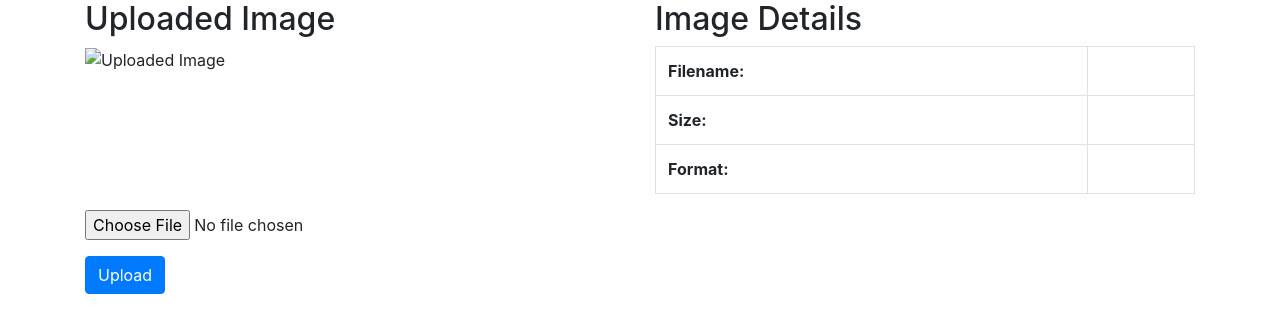
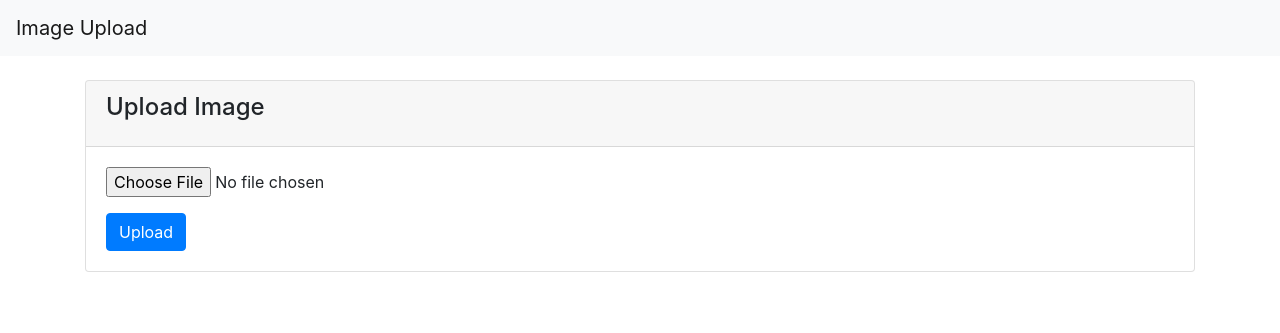
Before and after one commit to schesa/hacktm2023-muschita, a Flask app: template src/templates/index.html in a window 1280 px wide. Shown: the top 333 px of the page. Run offline with Flask 3, Linux system fonts and the light colour scheme; the template is opened without the code that fills it, so the values that code supplies are empty; some libraries are stand-ins or nearby versions.

Commit message:
refactored all.

```diff
--- a/src/app.py
+++ b/src/app.py
@@ -1,14 +1,19 @@
 import logging
 import os
+import re
 import configparser
-from flask import Flask, render_template, request
+from flask import Flask, render_template, request, redirect, url_for
 import boto3
 from botocore.exceptions import BotoCoreError, ClientError
+import urllib.parse
+
+from utils import aws
 
 app = Flask(__name__)
 
-# Set the AWS profile name
-aws_profile = "muskia"
+app.config['UPLOAD_FOLDER'] = "uploads"
+app.config['AWS_PROFILE'] = "muskia"
+
 
 # Configure the logger
 logging.basicConfig(level=logging.DEBUG)
@@ -19,33 +24,61 @@ def upload_file():
         # Retrieve the uploaded file
         file = request.files['file']
 
-        # Retrieve the S3 bucket and region for the selected profile from the AWS credentials file
-        config = configparser.ConfigParser()
-        config.read(os.path.expanduser("~/.aws/credentials"))
-        bucket_name = 'muskiatm'
-        region = config.get(aws_profile, 'region')
+        # Check if a file is selected
+        if file.filename == '':
+            return render_template('index.html', error_message='No file selected.')
 
-        # Create the S3 client
-        session = boto3.Session(profile_name=aws_profile)
-        s3 = session.client('s3')
+        last_number = aws.get_last_upload_number(app.config['AWS_PROFILE'])
+        print(f'Last upload number: {last_number}')
+        number=last_number+1
+        extension = get_file_extension(file.filename)
+        new_name=f'upload_{number}.{extension}'
+        new_directory=f'work_{number}'
 
-        # Enable debug logging for the S3 client
-        s3.meta.events.register('before-sign.s3', lambda **kwargs: logging.debug('S3 Request: %s', kwargs))
+        if not os.path.exists(os.path.join(app.config['UPLOAD_FOLDER'], new_directory)):
+           os.makedirs(os.path.join(app.config['UPLOAD_FOLDER'], new_directory))
+
+        # Save the uploaded file to the upload folder
+        file_path = os.path.join(app.config['UPLOAD_FOLDER'], new_directory, new_name)
+        file.save(file_path)
+
+        file_size = os.path.getsize(file_path)
+        file_format = file.content_type
+
 
         try:
             # Upload the file to S3
-            s3.upload_fileobj(file, bucket_name, file.filename)
+            image_url = aws.upload_file_to_s3(file_path,new_name,new_directory,app.config['AWS_PROFILE'])
 
-            # Render the uploaded image and its details
-            image_url = f"https://{bucket_name}.s3.{region}.amazonaws.com/{file.filename}"
-            image_details = {'Filename': file.filename, 'Size': file.content_length, 'Format': file.content_type}
-
-            return render_template('index.html', image_url=image_url, image_details=image_details)
+            # Redirect to the result page with the uploaded image details
+            return redirect(url_for('image_details', filename=new_name, size=file_size, format=file_format, work_unit=new_directory, s3_image_url=urllib.parse.quote(image_url)))
         except (BotoCoreError, ClientError) as e:
             logging.error(e.response['Error']['Message'])
             return render_template('error.html', error_message="An error occurred while uploading the file.")
 
     return render_template('index.html')
 
+
+@app.route('/image_details')
+def image_details():
+    filename = request.args.get('filename')
+    size = request.args.get('size')
+    file_format = request.args.get('format')
+    work_unit = request.args.get('work_unit')
+    decoded_image_url = urllib.parse.unquote(request.args.get('s3_image_url'))
+
+    return render_template('image-details.html', filename=filename, size=size, work_unit=work_unit, format=file_format, s3_image_url=decoded_image_url)
+
+
+def get_file_extension(filename):
+    pattern = r'\.(\w+)$'
+    match = re.search(pattern, filename)
+    if match:
+        return match.group(1)
+    else:
+        return None
+
+
+
 if __name__ == '__main__':
     app.run(host='0.0.0.0', port=5002)
--- a/src/templates/index.html
+++ b/src/templates/index.html
@@ -5,36 +5,28 @@
     <link rel="stylesheet" href="https://stackpath.bootstrapcdn.com/bootstrap/4.5.2/css/bootstrap.min.css">
 </head>
 <body>
-<div class="container">
-    <div class="row">
-        <div class="col-md-6">
-            <h2>Uploaded Image</h2>
-            <img id="uploaded-image" class="img-fluid" src="{{ image_url }}" alt="Uploaded Image">
+<nav class="navbar navbar-expand-lg navbar-light bg-light">
+    <a class="navbar-brand" href="#">Image Upload</a>
+</nav>
+<div class="container mt-4">
+    <div class="card">
+        <div class="card-header">
+            <h4 class="card-title">Upload Image</h4>
         </div>
-        <div class="col-md-6">
-            <h2>Image Details</h2>
-            <table class="table table-bordered">
-                <tr>
-                    <th>Filename:</th>
-                    <td>{{ image_details.Filename }}</td>
-                </tr>
-                <tr>
-                    <th>Size:</th>
-                    <td>{{ image_details.Size }}</td>
-                </tr>
-                <tr>
-                    <th>Format:</th>
-                    <td>{{ image_details.Format }}</td>
-                </tr>
-            </table>
+        <div class="card-body">
+            {% if error_message %}
+            <div class="alert alert-danger" role="alert">
+                {{ error_message }}
+            </div>
+            {% endif %}
+            <form method="POST" action="/" enctype="multipart/form-data">
+                <div class="form-group">
+                    <input type="file" name="file" class="form-control-file">
+                </div>
+                <button type="submit" class="btn btn-primary">Upload</button>
+            </form>
         </div>
     </div>
-    <form method="POST" action="/" enctype="multipart/form-data">
-        <div class="form-group">
-            <input type="file" name="file" class="form-control-file">
-        </div>
-        <button type="submit" class="btn btn-primary">Upload</button>
-    </form>
 </div>
 </body>
 </html>
```
Also changed, not shown: src/templates/image-details.html (added, +34 -0 lines), src/utils/aws.py (added, +79 -0 lines), src/utils/__init__.py (added).
